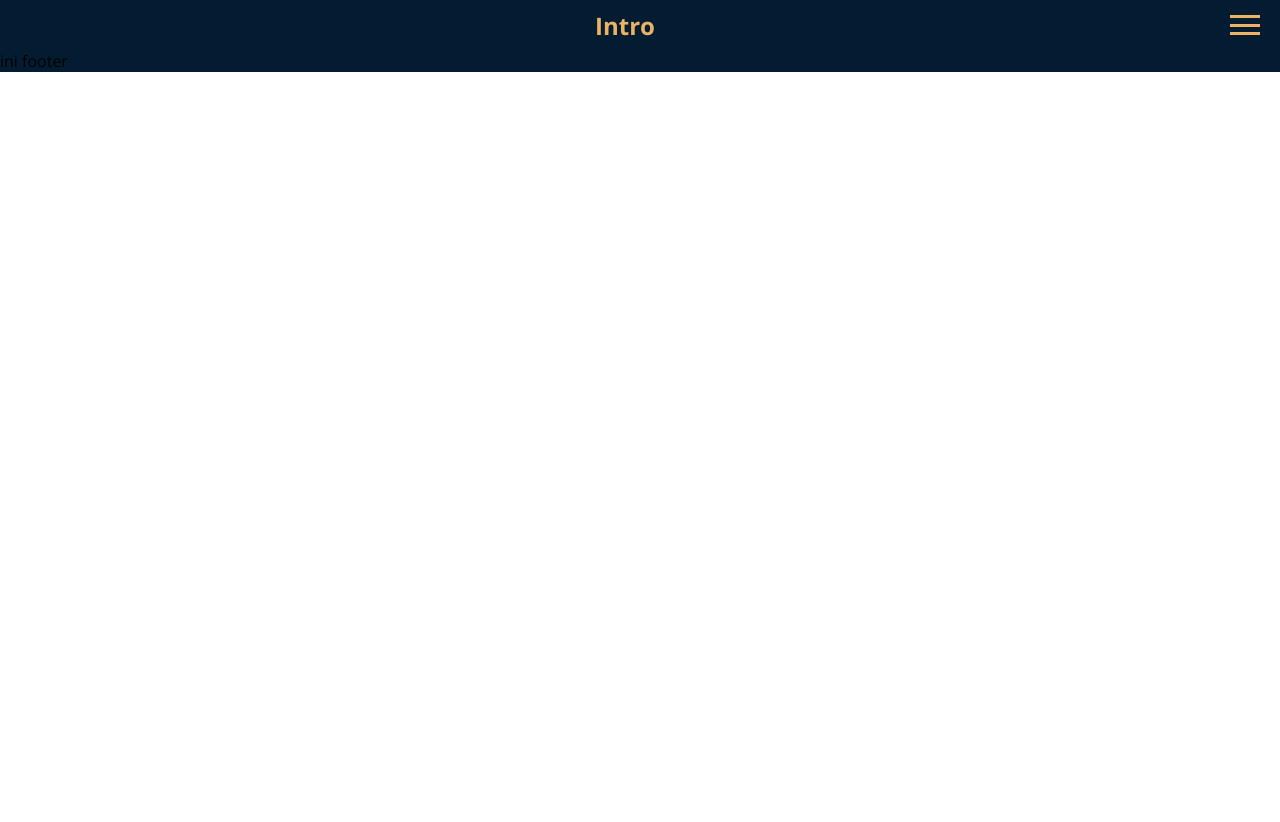
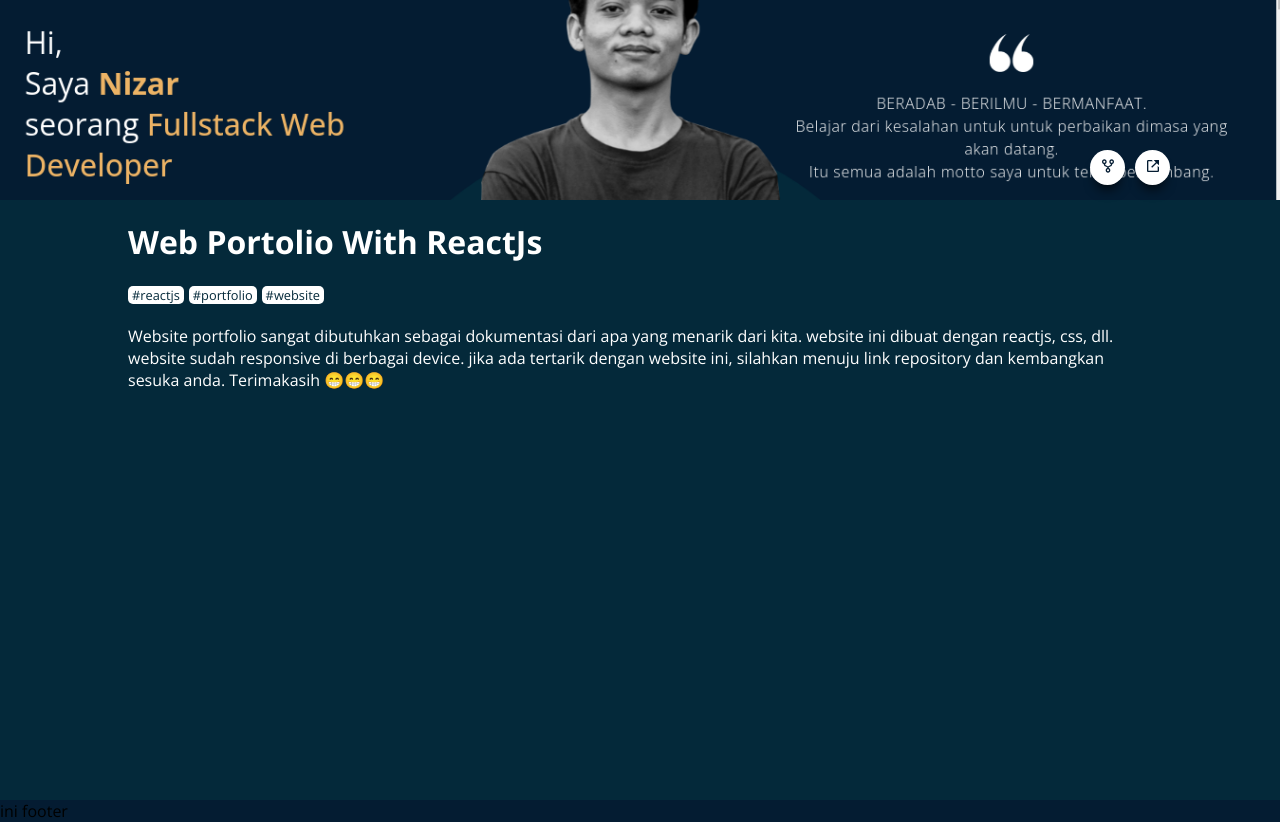
Before and after one commit to ahmadnzr/reactjs-my-portfolio, a React (Create React App) app: page /portfolio/1 in a window 1280 px wide. Before the commit the page ends 800 px from the top, so only its background shows below. Built offline with nearby package versions, Linux system fonts and the light colour scheme.

Commit message:
feat: detail portfolio page

```diff
--- a/src/App.jsx
+++ b/src/App.jsx
@@ -2,15 +2,17 @@ import { Routes, Route } from "react-router-dom";
 import style from "./App.module.css";
 import Navbar from "./components/navbar/Navbar";
 import Home from "./pages/home/Home";
+import PortfolioDetail from "./pages/portfolioDetail/PortfolioDetail";
 import PortfolioList from "./pages/portfolioList/PortfolioList";
 
 function App() {
   return (
     <div className={style.App}>
-      <Navbar />
+      {/* <Navbar /> */}
       <Routes>
         <Route path="/" element={<Home />} />
         <Route path="/portfolio" element={<PortfolioList />} />
+        <Route path="/portfolio/:id" element={<PortfolioDetail />} />
       </Routes>
       <div>ini footer</div>
     </div>
--- a/src/App.module.css
+++ b/src/App.module.css
@@ -1,4 +1,4 @@
 .App {
-  padding-top: 50px;
+  /* padding-top: 50px; */
   background-color: var(--color-one);
 }
--- a/src/components/portfolioItem/PortfolioItem.jsx
+++ b/src/components/portfolioItem/PortfolioItem.jsx
@@ -1,3 +1,4 @@
+import { Link } from "react-router-dom";
 import style from "./PortfolioItem.module.css";
 // import projectImage from "../../assets/images/project.png";
 
@@ -17,7 +18,9 @@ const PortfolioItem = ({ item }) => {
       <div className={style.itemDesc}>
         <p style={{ margin: 0 }}>{item.sortDesc}</p>
       </div>
-      <div className={style.itemFooter}>Show detail</div>
+      <Link className={style.itemFooter} to={`/portfolio/${item.id}`}>
+        Show Detail
+      </Link>
     </div>
   );
 };
--- /dev/null
+++ b/src/pages/portfolioDetail/PortfolioDetail.jsx
@@ -0,0 +1,41 @@
+import style from "./portfolioDetail.module.css";
+import { useLocation, useNavigate } from "react-router-dom";
+import { portfolio } from "../../assets/portfolio";
+import { BiGitRepoForked, BiLinkExternal } from "react-icons/bi";
+
+const PortfolioDetail = () => {
+  const history = useLocation();
+  const pId = history.pathname.split("/")[2];
+  const data = portfolio.find((item) => item.id == pId);
+
+  return (
+    <div className={style.detail}>
+      <div className={style.top}>
+        <img src={data.image} alt="" className={style.image} />
+        <div className={style.links}>
+          <div className={style.linkItem}>
+            <a href={data.links.repo} target="_blank">
+              <BiGitRepoForked />
+            </a>
+          </div>
+          <div className={style.linkItem}>
+            <a href={data.links.web} target="_blank">
+              <BiLinkExternal />
+            </a>
+          </div>
+        </div>
+      </div>
+      <div className={style.info}>
+        <h1 className={style.title}>{data.title}</h1>
+        <div className={style.category}>
+          {data.category.map((c) => (
+            <span className={style.cItem}>#{c}</span>
+          ))}
+        </div>
+        <p>{data.longDesc}</p>
+      </div>
+    </div>
+  );
+};
+
+export default PortfolioDetail;
--- /dev/null
+++ b/src/pages/portfolioDetail/portfolioDetail.module.css
@@ -0,0 +1,79 @@
+.detail {
+  min-height: 100vh;
+  background-color: var(--color-two);
+  color: var(--text-color-two);
+  display: flex;
+  flex-direction: column;
+  align-items: center;
+}
+
+.top {
+  width: 100%;
+  height: 200px;
+  position: relative;
+}
+
+.image {
+  width: 100%;
+  height: 200px;
+  object-fit: cover;
+}
+
+.links {
+  position: absolute;
+  right: 100px;
+  bottom: 15px;
+  display: flex;
+}
+
+.linkItem {
+  background-color: var(--text-color-two);
+  width: 35px;
+  height: 35px;
+  border-radius: 50%;
+  display: flex;
+  align-items: center;
+  justify-content: center;
+  margin-right: 10px;
+  cursor: pointer;
+  transition: all 0.3s ease-in;
+  -webkit-box-shadow: 0px 10px 13px -7px #000000,
+    5px 5px 15px 5px rgba(0, 0, 0, 0);
+  box-shadow: 0px 10px 13px -7px #000000, 5px 5px 15px 5px rgba(0, 0, 0, 0);
+}
+
+.linkItem a {
+  color: var(--color-one);
+}
+
+.linkItem:hover {
+  background-color: var(--text-color-one);
+}
+
+.info {
+  width: 80vw;
+}
+.title {
+  margin: 0;
+  padding: 0;
+  padding-top: 20px;
+}
+
+.category {
+  margin: 20px 0;
+}
+.cItem {
+  margin-right: 5px;
+  background-color: var(--text-color-two);
+  color: var(--color-two);
+  border-radius: 5px;
+  font-size: 0.8rem;
+  padding: 0 4px;
+}
+
+.link {
+  color: var(--text-color-two);
+  background-color: var(--color-one);
+  margin: 10px 0;
+  padding: 10px;
+}
```
